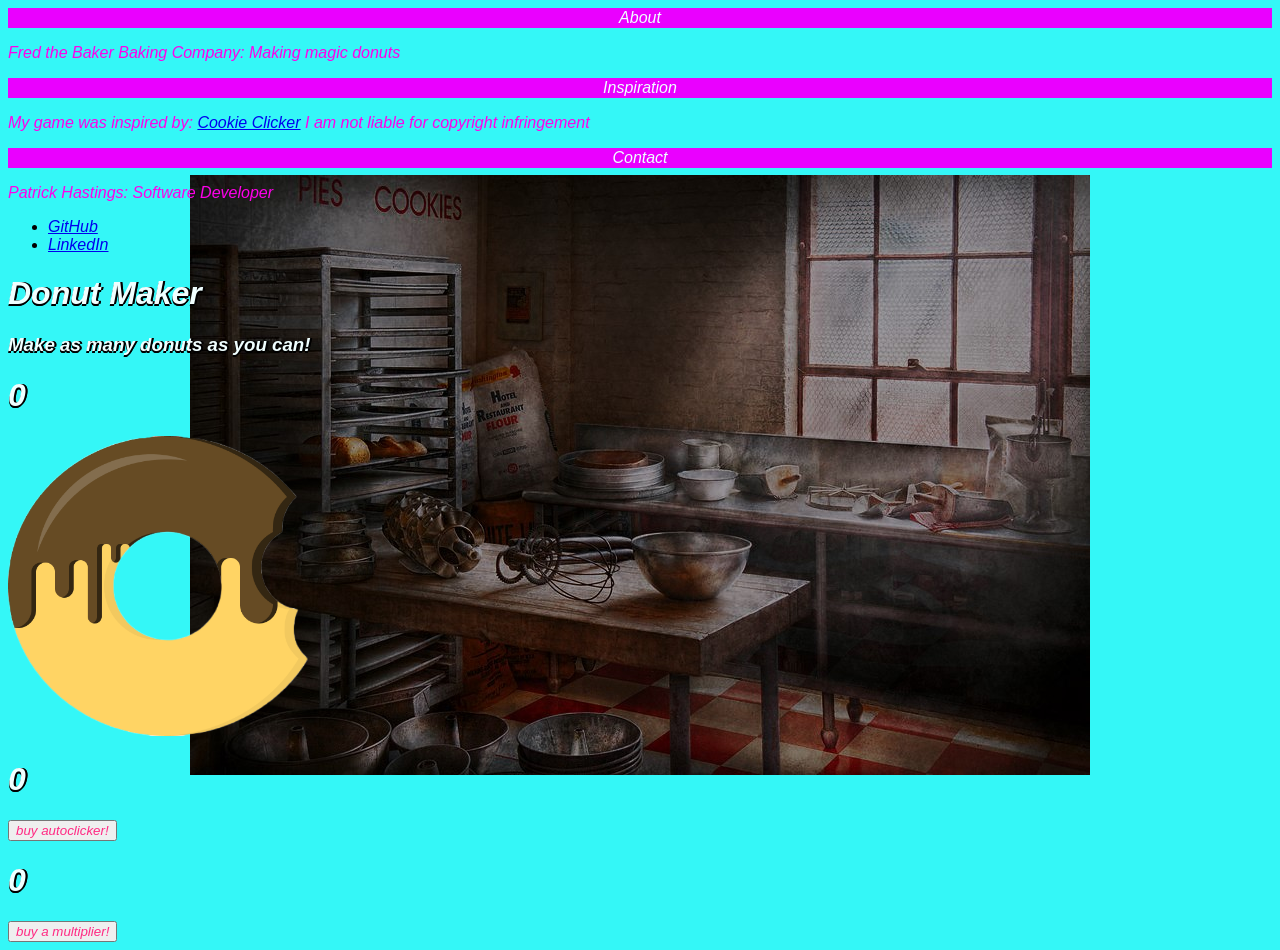
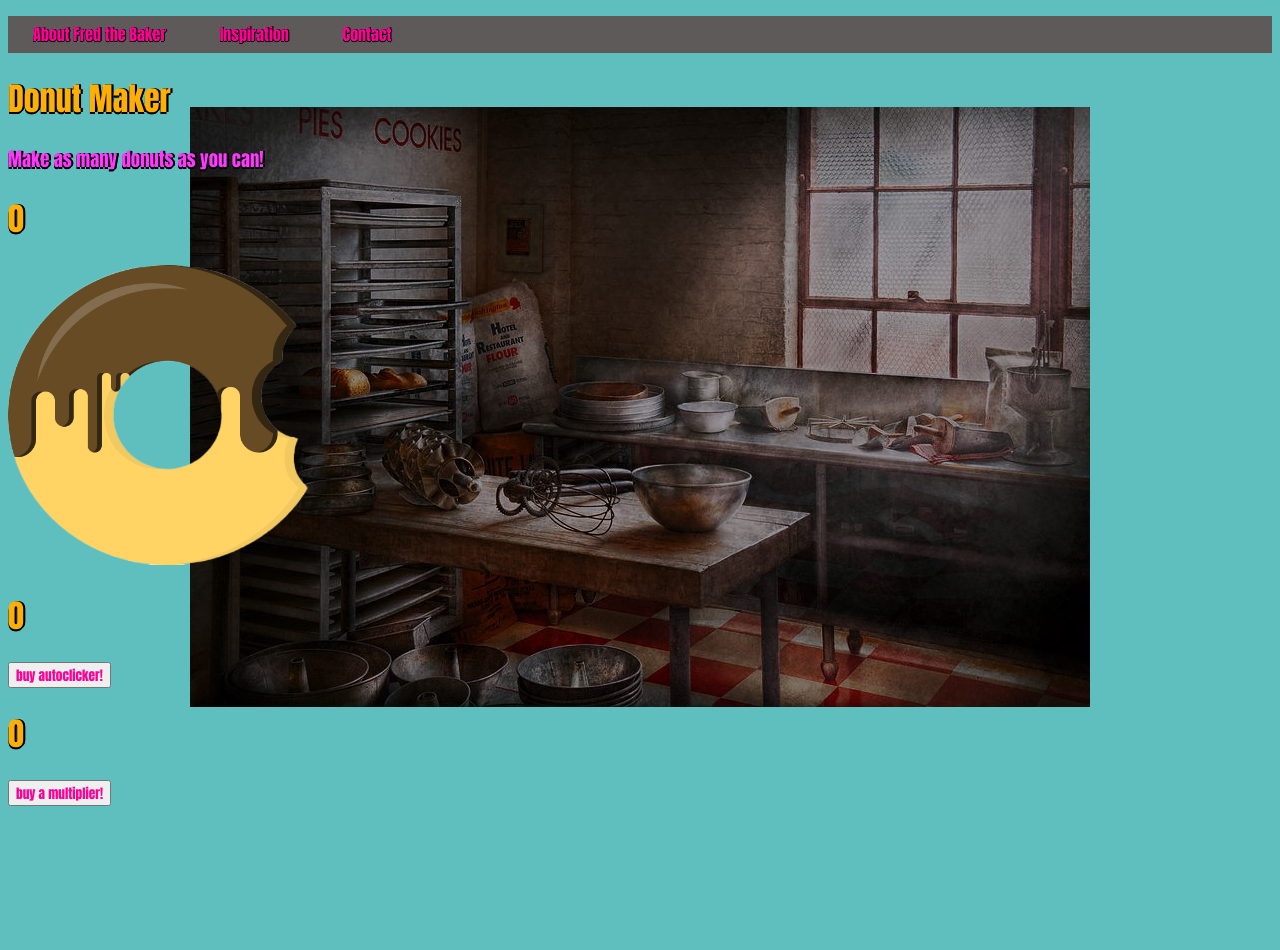
Before and after one commit to 2022-Summer-Cohort/donut-maker-PatCHastings, a website built with Parcel: page index.html in a window 1280 px wide. After the commit the page ends 814 px from the top, so only its background shows below. Built offline with nearby package versions, Linux system fonts and the light colour scheme.

Commit message:
updated css

```diff
--- a/index.html
+++ b/index.html
@@ -10,16 +10,23 @@
 
   <header>
 
-        <button type="button" class="collapsibleNavBar">About</button>
-            <div class="content">
-                <p>Fred the Baker Baking Company: Making magic donuts</p>
-            </div>
-        <button type="button" class="collapsibleNavBar">Inspiration</button>
-            <div class="content">
-              <p>My game was inspired by: <a href="https://orteil.dashnet.org/cookieclicker/" target="_blank">Cookie Clicker</a> I am not liable for copyright infringement</p>
-            </div>
-        <button type="button" class="collapsibleNavBar">Contact</button>
-            <div class="content">
+    <body>
+      <ul>
+          <li>
+              <a href="#">About Fred the Baker</a>
+              <ul class="dropdown">
+                  <li><p>Fred the Baker discovered an anomaly in the fabric of space-time when he accidentally dumped donut batter on the particle collider he had built underneath his donut shop. Now.. he has inadvertently created a wormhole through his donut maker, allowing an infinite amount of donuts to be produced. However, these donuts from another dimension have their own laws of physics. It is up to you to help him save the planet..</p> </li>
+              </ul>
+          </li>
+          <li>
+            <a href="#">Inspiration</a>
+            <ul class="dropdown">
+                <li><p>My game was inspired by: <a href="https://orteil.dashnet.org/cookieclicker/" target="_blank">Cookie Clicker</a> By playing this game you waive all rights to claim remedies for violating trademarks, therefore I am not liable for copyright infringement</p> </li>
+            </ul>
+        </li>
+        <li>
+          <a href="#">Contact</a>
+          <ul class="dropdown">
             <p>Patrick Hastings: Software Developer
               <ul>
                   <li><a href="https://github.com/PatCHastings" target="_blank">GitHub</a></li>
@@ -27,7 +34,11 @@
                   </li>
               </ul>
           </p>
-            </div>
+          </ul>
+      </li>
+
+      </ul>
+  </body>
 
     <h1>Donut Maker</h1>
     <h3>Make as many donuts as you can!</h3>
@@ -37,6 +48,7 @@
 
       <h1 id="donutCount">0</h1>
       <img src="chocoDonutTrans.png" width="300" height="300" class="tickDonut" id ="tickDonut">
+
       <h1 id="autoclicker">0</h1>
       <button id ="buyAutoClicker">buy autoclicker!</button>
       <br>
--- a/style.css
+++ b/style.css
@@ -1,6 +1,6 @@
 *{
-    font-family: fantasy;
-    font-style: italic;
+    font-family: impact;
+    font-style: normal;
 }
 nav{
     display: flex;
@@ -8,22 +8,8 @@ nav{
     width: 100%;
     position: relative;
 }
-.collapsibleNavBar {
-    background-color: rgb(234, 0, 255);
-    color: azure;
-    cursor: pointer;
-    padding: 1px;
-    width: 100%;
-    border: none;
-    text-align: center;
-    font-size: 16px;
-    position: sticky;
-}
 
-.active, .collapsibleNavBar:hover {
-    background-color: rgb(153, 58, 58);
-}
-.donutButton{
+/* .donutButton{
     display: flex;
     width: 20%;
     height: auto;
@@ -31,30 +17,76 @@ nav{
     align-items: center;
     margin: auto;
     margin-top:-10px;
-}
+} */
 
 body{
     background-image: url("baker-kitchen.jpg");
     background-position: center;
     background-repeat: no-repeat;
     background-attachment: fixed;
-    background-color: rgb(52, 247, 247);
+    background-color: rgb(95, 190, 190);
     color-scheme: aqua;
+}
+img{
+    justify-content: center;
+    align-content: center;
 }
 
 button{
-    color: rgb(255, 42, 131);
+    color: rgb(255, 0, 149);
+
+
 }
 
 /* all fonts */
 h1{
-    color: azure;
+    color: rgb(255, 175, 4);
     text-shadow: 2px 0 0 #000, 0 2px 0 #000, 0 2px 0 #000, 2px 0 0 #000;
 }
 h3{
-    color: azure;
+    color: rgb(253, 57, 253);
     text-shadow: 2px 0 0 #000, 0 2px 0 #000, 0 2px 0 #000, 2px 0 0 #000;
 }
 p{
-    color: rgb(255, 0, 234);
+    color: rgb(255, 0, 149);
+    text-shadow: 1px 0 0 #000, 0 1px 0 #000, 0 1px 0 #000, 1px 0 0 #000;
 }
+
+ul {
+    padding: 0;
+    list-style: none;
+    background: #5f5a5a;
+}
+ul li {
+    display: inline-block;
+    position: relative;
+    line-height: 21px;
+    text-align: left;
+}
+ul li a {
+    display: block;
+    padding: 8px 25px;
+    color: rgb(255, 0, 149);
+    text-shadow: 1px 0 0 #000, 0 1px 0 #000, 0 1px 0 #000, 1px 0 0 #000;
+    text-decoration: none;
+}
+ul li a:hover {
+    color: rgb(255, 175, 4);
+    background: #4e3838;
+}
+ul li ul.dropdown {
+    min-width: 100%; /* Set width of the dropdown */
+    background: #04eeff;
+    text-align: center;
+    display: none;
+    position: absolute;
+    z-index: 999;
+    left: 0;
+    opacity: .8;
+}
+ul li:hover ul.dropdown {
+    display: block; /* Display the dropdown */
+}
+ul li ul.dropdown li {
+    display: block;
+}
```
Lines whose indentation alone changed are shown as unchanged.
